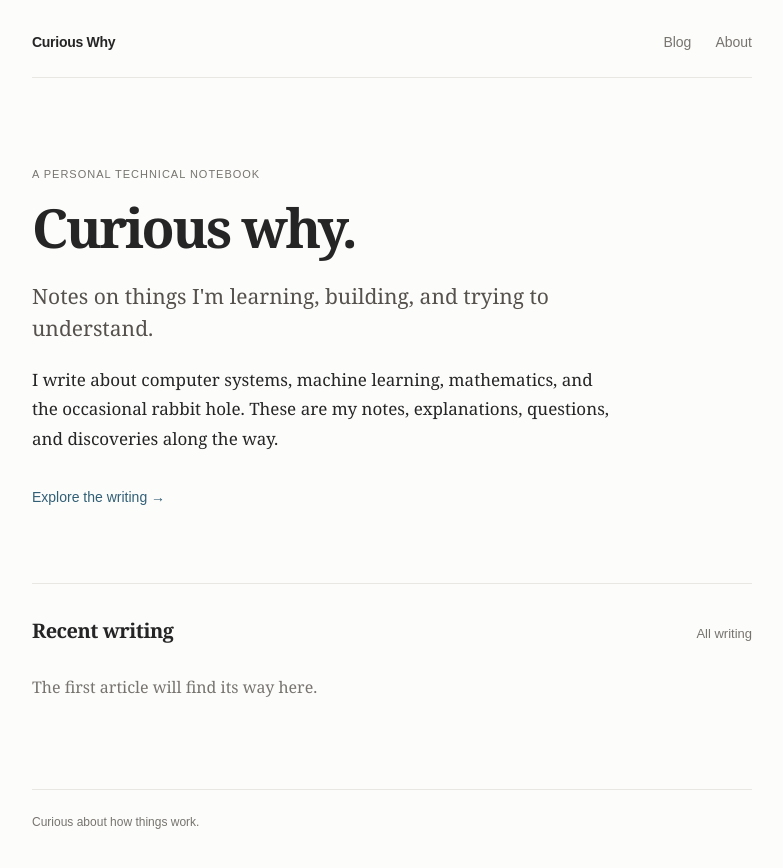
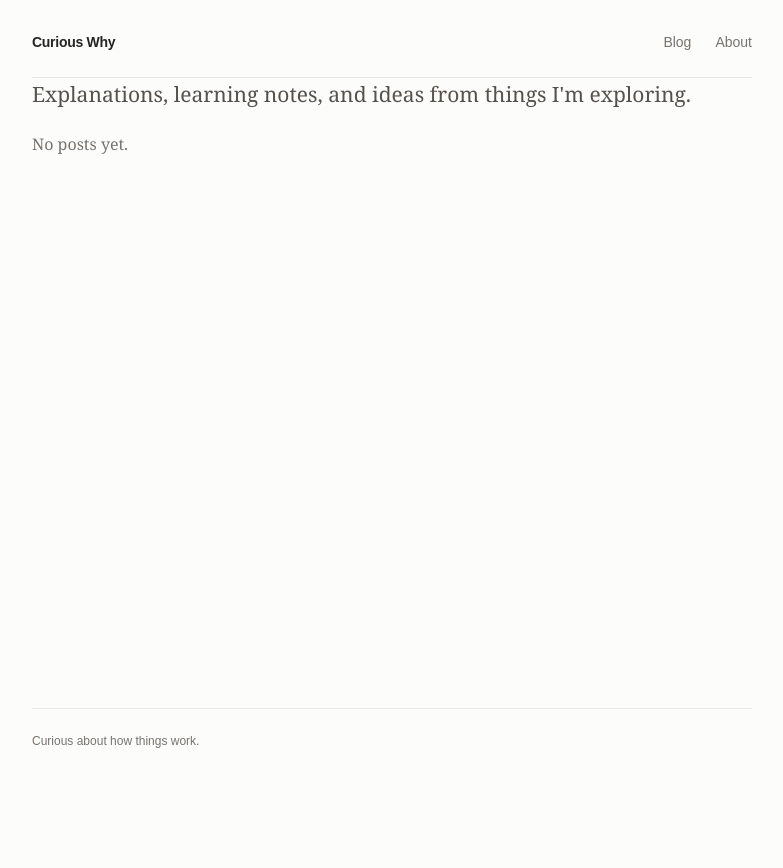
Before and after one commit to simplyjaga/simplyjaga.github.io, a Jekyll site: the page built from index.md, in a window 1280 px wide. Shown: the top 868 px of the page, without its empty margins (248-1031 px from the left). Built offline with Jekyll 4.4.1, drawn with Linux system fonts in a browser that asks for light colours.

Commit message:
Simplify homepage to a minimal chronological blog list

```diff
--- a/index.md
+++ b/index.md
@@ -2,31 +2,21 @@
 layout: default
 title: Curious Why
 ---
-<section class="home-intro">
-  <p class="eyebrow">A PERSONAL TECHNICAL NOTEBOOK</p>
-  <h1>Curious why.</h1>
-  <p class="intro">Notes on things I'm learning, building, and trying to understand.</p>
-  <p>I write about computer systems, machine learning, mathematics, and the occasional rabbit hole. These are my notes, explanations, questions, and discoveries along the way.</p>
-  <a class="text-link" href="{{ '/blog/' | relative_url }}">Explore the writing <span aria-hidden="true">→</span></a>
-</section>
+<section class="home">
+  <p class="intro">Explanations, learning notes, and ideas from things I'm exploring.</p>
 
-<section class="home-latest">
-  <div class="section-heading">
-    <h2>Recent writing</h2>
-    <a class="subtle-link" href="{{ '/blog/' | relative_url }}">All writing</a>
-  </div>
-  {% assign posts = site.posts | slice: 0, 3 %}
+  {% assign posts = site.posts %}
   {% if posts.size > 0 %}
     <div class="post-list">
       {% for post in posts %}
         <article class="post-item">
+          <h2><a href="{{ post.url | relative_url }}">{{ post.title | escape }}</a></h2>
           <p class="post-meta">{{ post.date | date: "%b %-d, %Y" }}{% if post.categories.size > 0 %} · {{ post.categories | join: ", " }}{% endif %}</p>
-          <h2><a href="{{ post.url | relative_url }}">{{ post.title | escape }}</a></h2>
-          {% if post.description %}<p>{{ post.description | escape }}</p>{% else %}<p>{{ post.excerpt | strip_html | truncate: 180 }}</p>{% endif %}
+          {% if post.description %}<p class="post-description">{{ post.description | escape }}</p>{% endif %}
         </article>
       {% endfor %}
     </div>
   {% else %}
-    <p class="empty-state">The first article will find its way here.</p>
+    <p class="empty-state">No posts yet.</p>
   {% endif %}
 </section>
```
